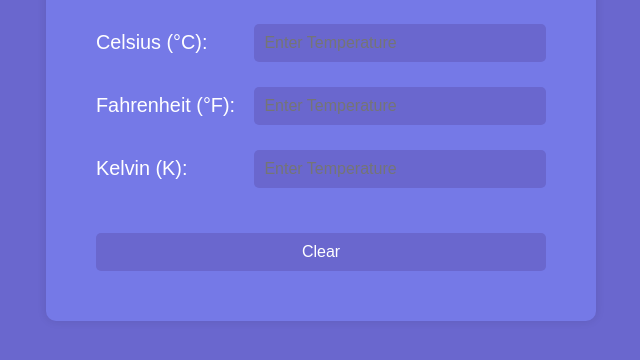
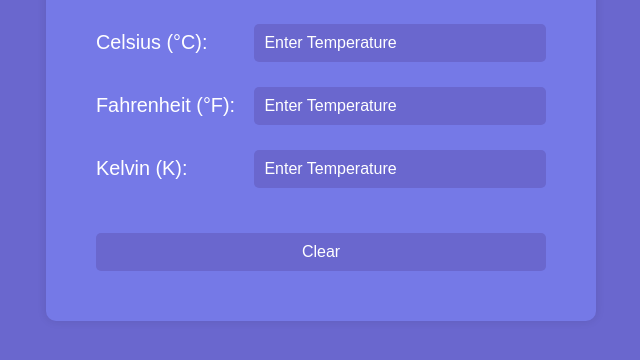
Before and after one commit to hrishikavaiwala/Software-Engineering-Summative-1, a plain HTML site: page index.html in a window 1280 px wide. Shown: the part 302-662 px from the top of the page, without its empty margins (319-959 px from the left). Drawn offline with Linux system fonts and the light colour scheme.

Commit message:
Chnaging placeholder text for better visibility #6

```diff
--- a/styles.css
+++ b/styles.css
@@ -50,6 +50,11 @@ input {
     color: white;
 }
 
+/* Change the placeholder text colour to white */
+input::placeholder {
+    color: white;
+}
+
 button {
     /* Style the button with a background colour, text colour, padding, no border, and rounded corners */
     background-color: #6a67ce;
```
